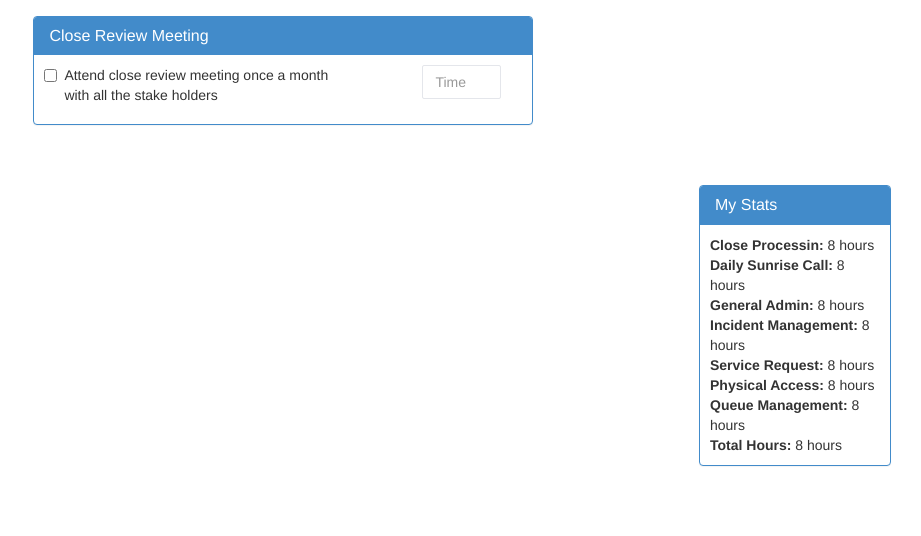
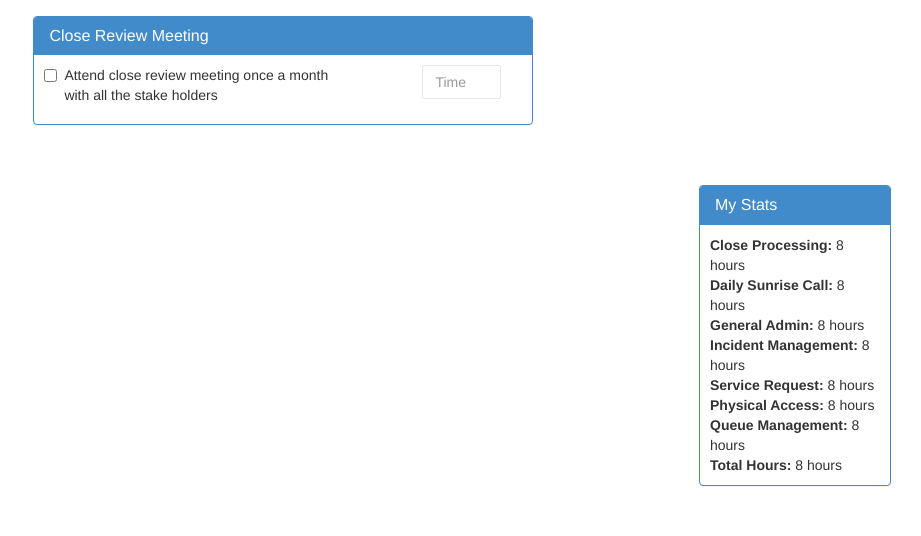
Before and after one commit to bsluckett/EffortTracker, a PHP site: page /Dev/index.php in a window 1280 px wide. Shown: the part 615-1151 px from the top of the page, without its empty margins (359-1280 px from the left). Before the commit the page ends 1081 px from the top, so only its background shows below. Run offline with PHP 8.4, Linux system fonts and the light colour scheme; data that the repository does not hold is empty; some libraries are stand-ins or nearby versions.

Commit message:
Testing commit online

```diff
--- a/index.php
+++ b/index.php
@@ -29,7 +29,7 @@ require_once 'header.php';
 	    			<h3 class="panel-title">My Stats</h3>
 	  			</div>
 	  			<div style="margin:10px">
-	  				<strong>Close Processin:</strong> 8 hours </br>
+	  				<strong>Close Processing:</strong> 8 hours </br>
 	  				<strong>Daily Sunrise Call:</strong> 8 hours </br>
 	  				<strong>General Admin:</strong> 8 hours </br>
 	  				<strong>Incident Management:</strong> 8 hours </br>
```
